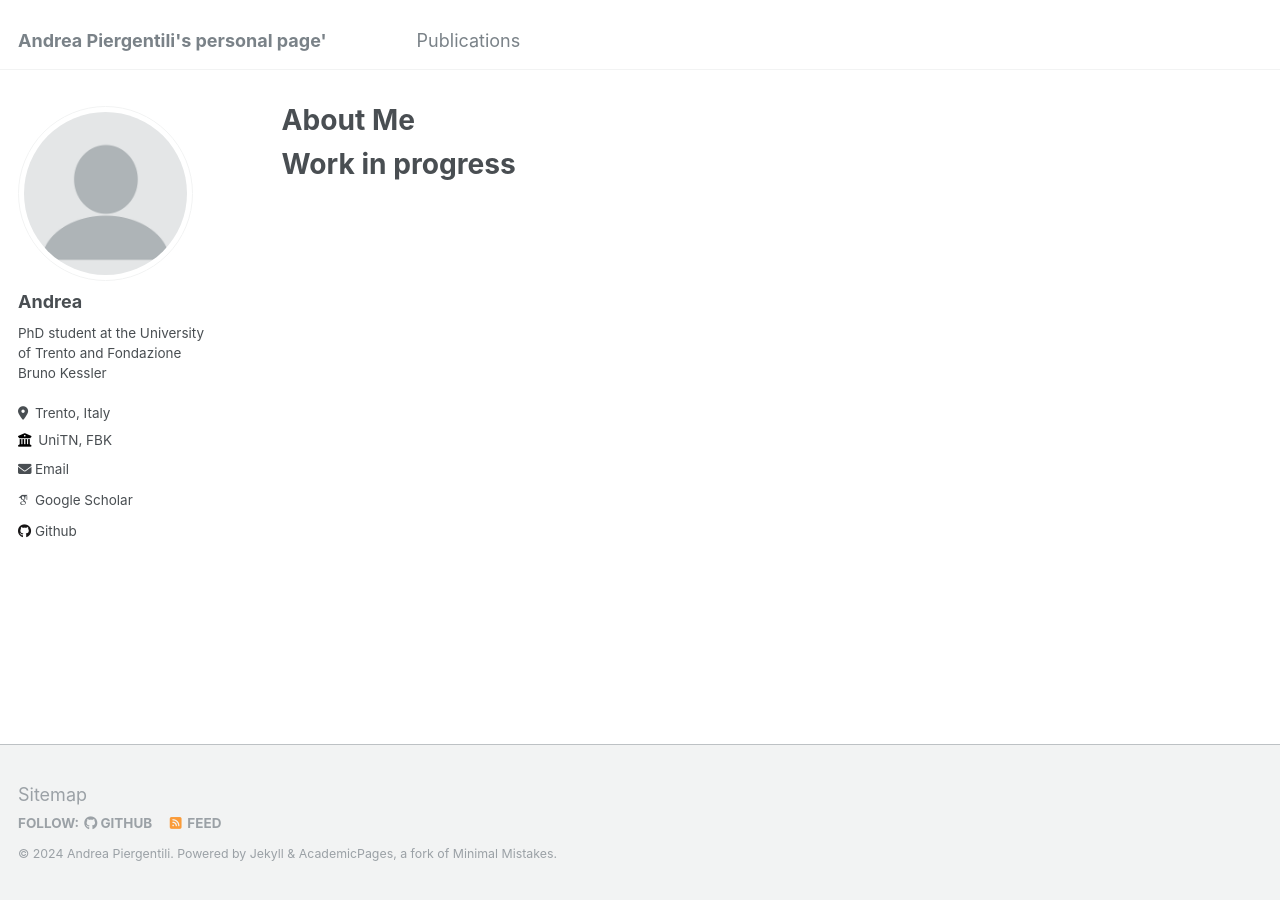
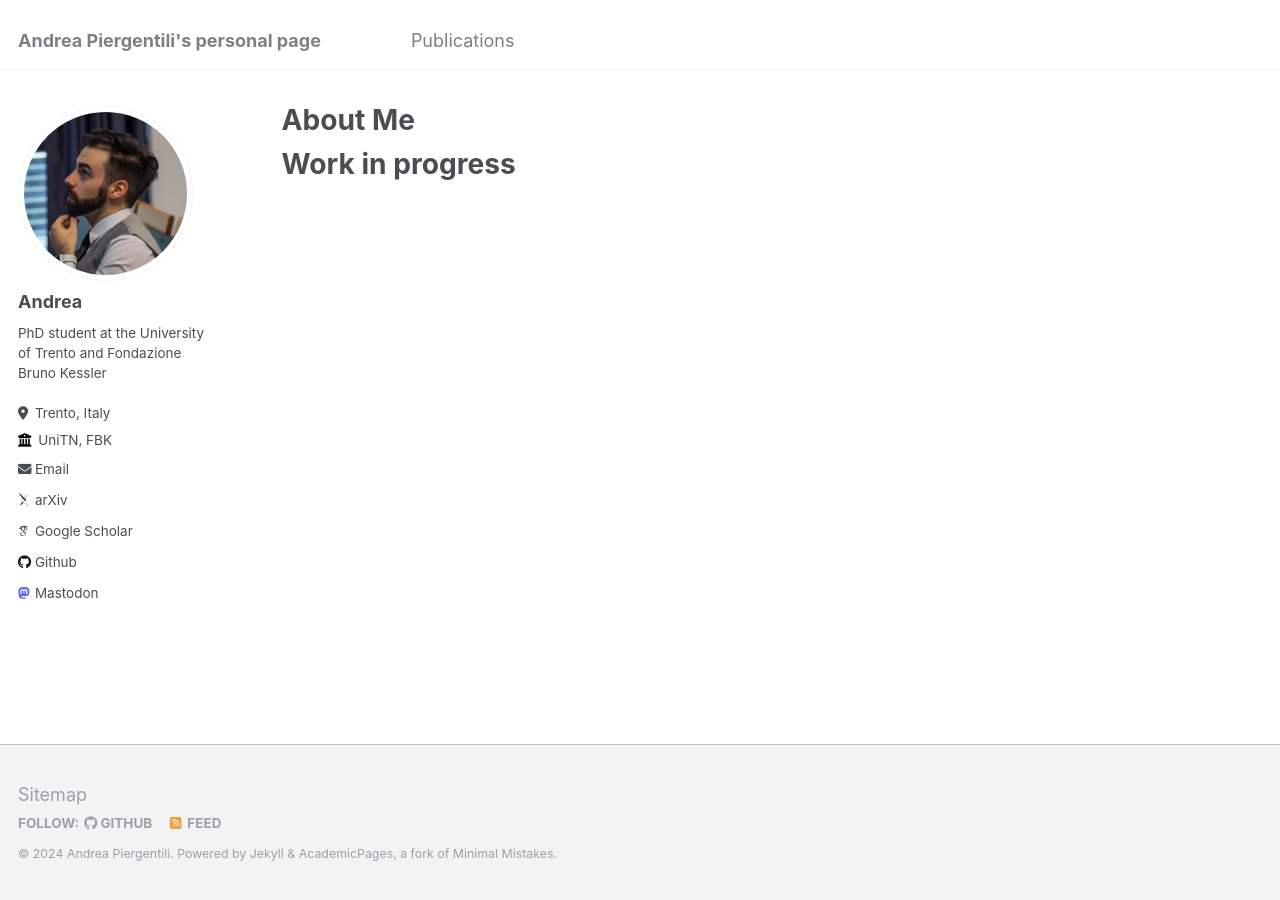
Before and after one commit to apierg/apierg.github.io, a Jekyll site: the page built from _pages/about.md, in a window 1280 px wide. Built offline with Jekyll 4.4.1, drawn with Linux system fonts in a browser that asks for light colours; some web fonts are replaced; part of the change alters nothing that is shown.

Commit message:
partial setup

```diff
--- a/_config.yml
+++ b/_config.yml
@@ -8,7 +8,7 @@
 
 # Basic Site Settings
 locale                   : "en-US"
-title                    : "Andrea Piergentili's personal page'"
+title                    : "Andrea Piergentili's personal page"
 title_separator          : "-"
 name                     : &name "Andrea Piergentili"
 description              : &description "PhD student"
@@ -31,7 +31,7 @@ author:
   email            : "apiergentili@fbk.eu"
 
   # Academic websites
-  arxiv            : # URL - Update with the correct link to your profile
+  arxiv            : "https://arxiv.org/search/?searchtype=author&query=Piergentili%2C+A"
   googlescholar    : "https://scholar.google.com/citations?user=SceVs8kAAAAJ&hl=it"
   impactstory      : # URL
   orcid            : # "http://orcid.org/yourorcidurl"
@@ -58,7 +58,7 @@ author:
   instagram        : # Username
   lastfm           : # Username
   linkedin         : # Username
-  mastodon         : # URL
+  mastodon         : "https://sigmoid.social/@apierg"
   medium           : # URL
   pinterest        : # Username
   soundcloud       : # Username
```
Also changed, not shown: images/profile.png.
